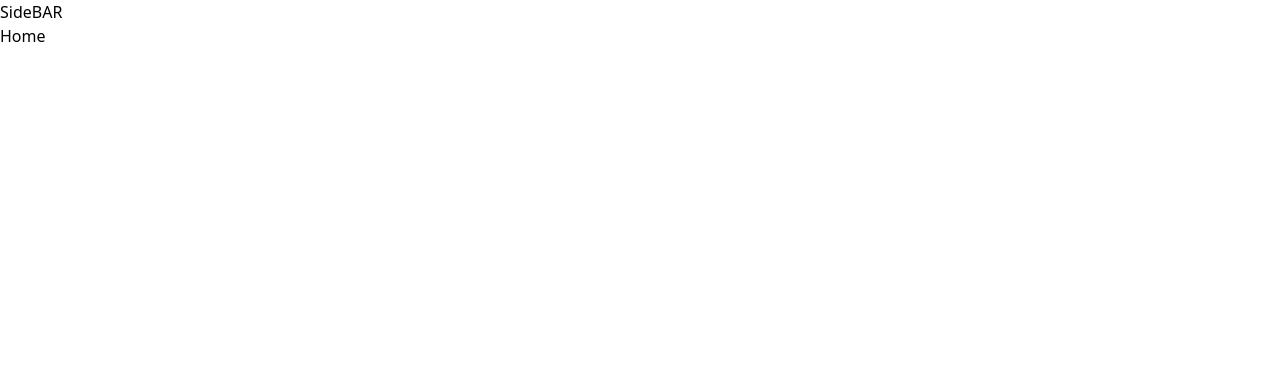
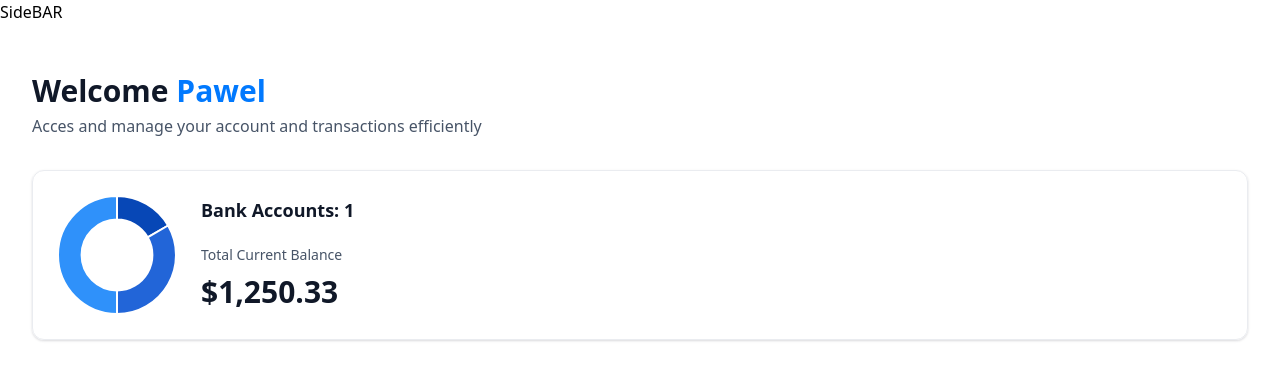
Before and after one commit to ishida530/bankify-app, a Next.js app: page / in a window 1280 px wide. Shown: the top 380 px of the page. Built offline with nearby package versions, Linux system fonts and the light colour scheme.

Commit message:
init headerbox component

```diff
--- a/app/(root)/page.tsx
+++ b/app/(root)/page.tsx
@@ -1,8 +1,27 @@
+import HeaderBox from '@/components/HeaderBox'
+import TotalBalanceBox from '@/components/TotalBalanceBox'
 import React from 'react'
 
 const Home = () => {
+    const loggedIn = { firstName: 'Pawel' }
     return (
-        <div>Home</div>
+        <section className='home'>
+            <div className='home-content'>
+                <header className='home-header'>
+                    <HeaderBox
+                        type="greeting"
+                        title="Welcome"
+                        user={loggedIn.firstName || 'Guest'}
+                        subtext="Acces and manage your account and transactions efficiently"
+                    />
+                    <TotalBalanceBox
+                        accounts={[]}
+                        totalBanks={1}
+                        totalCurrentBalance={1250.33}
+                    />
+                </header>
+            </div>
+        </section>
     )
 }
 
--- /dev/null
+++ b/components/AnimatedCounter.tsx
@@ -0,0 +1,17 @@
+'use client'
+import React from 'react'
+import CountUp from 'react-countup'
+
+const AnimatedCounter = ({ amount }: { amount: number }) => {
+    return (
+        <div className='w-full'>
+            <CountUp
+                duration={2}
+                decimals={2}
+                prefix='$'
+                end={amount} />
+        </div>
+    )
+}
+
+export default AnimatedCounter
--- /dev/null
+++ b/components/DoughnutChart.tsx
@@ -0,0 +1,31 @@
+'use client'
+import React from 'react'
+import { Doughnut } from 'react-chartjs-2';
+import { Chart as ChartJS, ArcElement, Legend, Tooltip } from 'chart.js';
+
+ChartJS.register(ArcElement, Tooltip, Legend)
+const DoughnutChart = ({ accounts }: DoughnutChartProps) => {
+    const data = {
+        datasets: [
+            {
+                label: 'Banks',
+                data: [1250, 2500, 3750],
+                backgroundColor: ["#0747b6", '#2265d8', '#2f91fa']
+            }
+        ],
+        labels: ['Bank 1', 'Bank 2', 'Bank 3']
+    }
+    return (
+        <Doughnut data={data} options={{
+            cutout: '60%',
+            plugins: {
+                legend: {
+                    display: false
+                }
+            }
+        }} />
+
+    )
+}
+
+export default DoughnutChart
--- /dev/null
+++ b/components/HeaderBox.tsx
@@ -0,0 +1,17 @@
+import React from 'react'
+
+const HeaderBox = ({ type = 'title', title, subtext, user }: HeaderBoxProps) => {
+    return (
+        <div className='header-box'>
+            <h1 className='header-box-title'>
+                {title}
+                {type === 'greeting' && (
+                    <span className='text-bankGradient'>&nbsp;{user}</span>
+                )}
+            </h1>
+            <p className='header-box-subtext'>{subtext}</p>
+        </div>
+    )
+}
+
+export default HeaderBox
--- /dev/null
+++ b/components/TotalBalanceBox.tsx
@@ -0,0 +1,28 @@
+import { formatAmount } from '@/lib/utils'
+import React from 'react'
+import CountUp from 'react-countup'
+import AnimatedCounter from './AnimatedCounter'
+import DoughnutChart from './DoughnutChart'
+
+const TotalBalanceBox = ({ accounts = [], totalBanks, totalCurrentBalance }: TotlaBalanceBoxProps) => {
+    return (
+        <section className='total-balance'>
+            <div className='total-balance-chart'>
+                <DoughnutChart accounts={accounts} />
+            </div>
+            <div className='flex flex-col gap-6'>
+                <h2 className='header-2'>
+                    Bank Accounts: {totalBanks}
+                </h2>
+                <div className='flex flex-col gap-2'>
+                    <p className='total-balance-label'>Total Current Balance</p>
+                    <div className='total-balance-amount flex-center gap-2'>
+                        <AnimatedCounter amount={totalCurrentBalance} />
+                    </div>
+                </div>
+            </div>
+        </section>
+    )
+}
+
+export default TotalBalanceBox
--- a/lib/utils.ts
+++ b/lib/utils.ts
@@ -66,9 +66,9 @@
 };
 
 export function formatAmount(amount: number): string {
-  const formatter = new Intl.NumberFormat("en-US", {
+  const formatter = new Intl.NumberFormat("en-EN", {
     style: "currency",
-    currency: "USD",
+    currency: "PLN",
     minimumFractionDigits: 2,
   });
 
--- a/package.json
+++ b/package.json
@@ -10,11 +10,15 @@
   },
   "dependencies": {
     "@radix-ui/react-slot": "^1.0.2",
+    "@types/react-chartjs-2": "^2.5.7",
+    "chart.js": "^4.4.2",
     "class-variance-authority": "^0.7.0",
     "clsx": "^2.1.1",
     "lucide-react": "^0.378.0",
     "next": "14.2.3",
+    "query-string": "^9.0.0",
     "react": "^18",
+    "react-countup": "^6.5.3",
     "react-dom": "^18",
     "tailwind-merge": "^2.3.0",
     "tailwindcss-animate": "^1.0.7"
```
Also changed, not shown: 1 other file (tests, documents, lock files or other folders).
